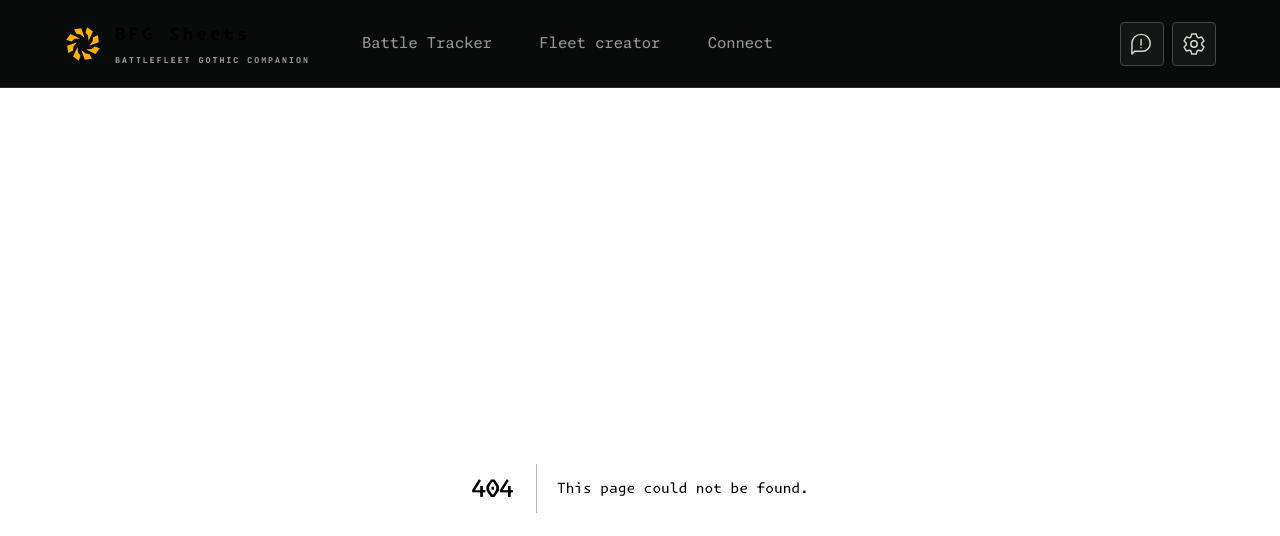
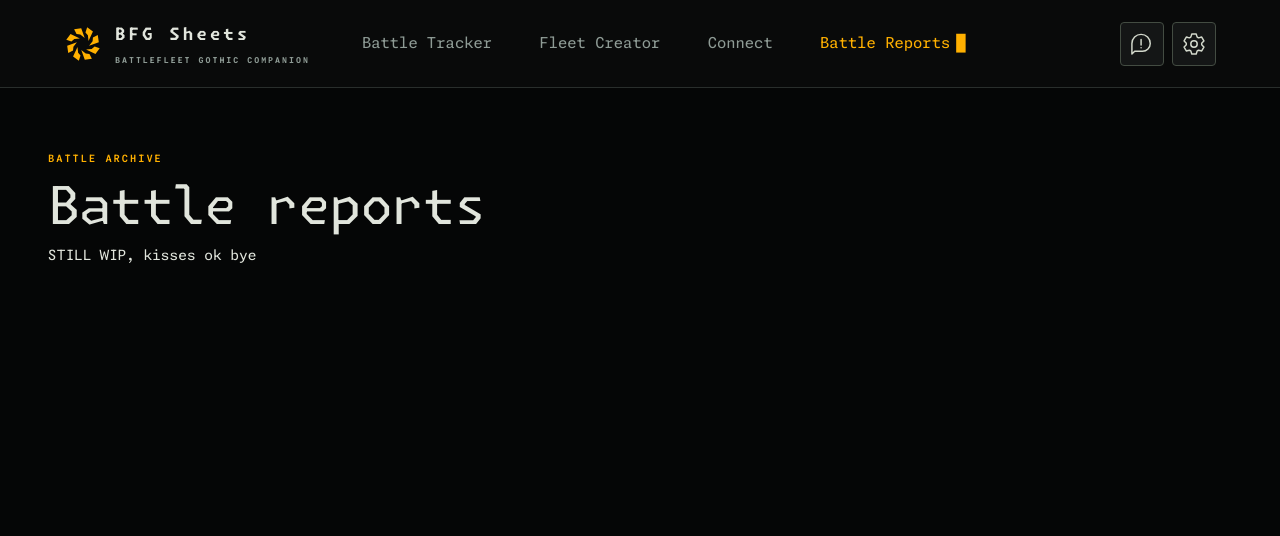
Before and after one commit to ROTBOW/bfg_sheets, a Next.js app: page /battle-reports in a window 1280 px wide. Before the commit this address had no page. Shown: the top 536 px of the page. Built offline with nearby package versions, Linux system fonts and the light colour scheme.

Commit message:
start for battle reports page

```diff
--- /dev/null
+++ b/app/battle-reports/page.js
@@ -0,0 +1,25 @@
+export const metadata = {
+    title: "Battle Reports | BFG Sheets",
+    description: "Review reports from your Battlefleet Gothic battles.",
+};
+
+/**
+ * Provides the initial route shell for future battle-report features.
+ *
+ * @returns {import("react").ReactNode} Empty battle reports page.
+ */
+const BattleReports = () => {
+    return (
+        <main className="battle-reports-page" aria-label="Battle reports">
+            <div className="page-heading">
+                <div>
+                    <p className="eyebrow">BATTLE ARCHIVE</p>
+                    <h1>Battle reports</h1>
+                    STILL WIP, kisses ok bye
+                </div>
+            </div>
+        </main>
+    );
+};
+
+export default BattleReports;
--- a/components/Navbar.js
+++ b/components/Navbar.js
@@ -237,8 +237,9 @@ const OptionsDropdown = () => {
 
 const navigationLinks = [
     { href: "/", label: "Battle Tracker" },
-    { href: "/fleet-creator", label: "Fleet creator" },
+    { href: "/fleet-creator", label: "Fleet Creator" },
     { href: "/connect", label: "Connect" },
+    { href: "/battle-reports", label: "Battle Reports" },
 ];
 
 const Navbar = () => {
```
